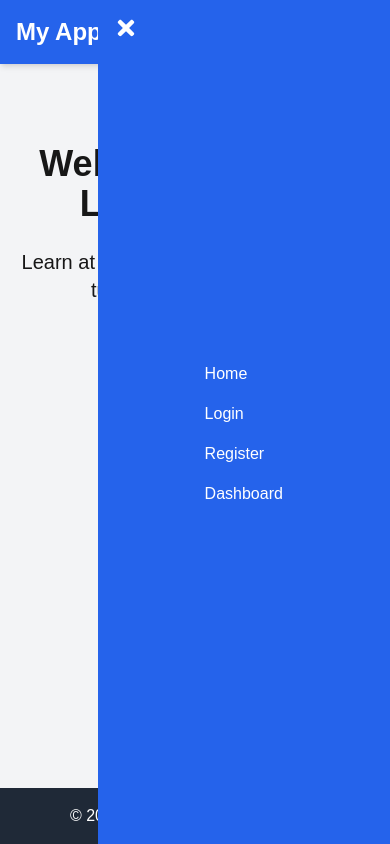
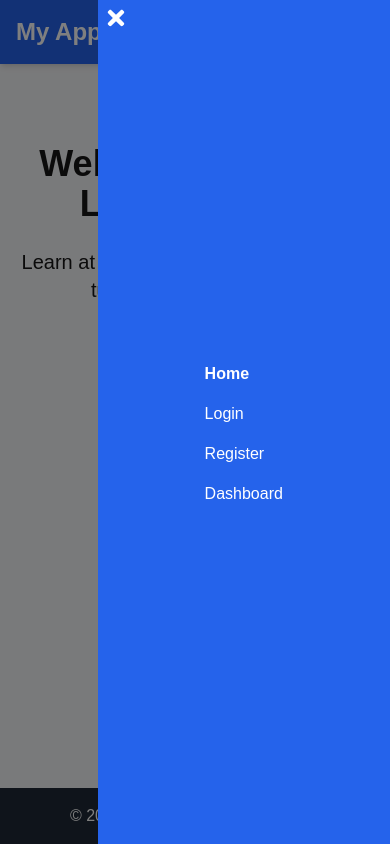
Before and after one commit to Sachinrajput76/quick-learning-app, a Next.js app: page / in a window 390 px wide. Both pictures are taken after a click on the button "Open menu". Built offline with nearby package versions, Linux system fonts and the light colour scheme.

Commit message:
[sprint-1] cross button adder for opened menu

```diff
--- a/app/component/headers.tsx
+++ b/app/component/headers.tsx
@@ -1,17 +1,18 @@
-"use client"
+"use client";
 import Link from 'next/link';
 import React, { useState, useEffect, useRef } from 'react';
-import { FaBars, FaTimes } from 'react-icons/fa'; // Importing icons
+import { FaBars, FaTimes } from 'react-icons/fa';
+import { usePathname } from 'next/navigation';
 
 export default function Header() {
   const [isMenuOpen, setIsMenuOpen] = useState(false);
-  const menuRef = useRef(null);
+  const menuRef = useRef<HTMLDivElement | null>(null);
+  const pathname = usePathname();
 
-  const toggleMenu = () => {
-    setIsMenuOpen(!isMenuOpen);
-  };
+  const toggleMenu = () => setIsMenuOpen(!isMenuOpen);
 
-  // Close the menu if clicking outside of the menu box
+  const handleLinkClick = () => setIsMenuOpen(false);
+
   useEffect(() => {
     const handleClickOutside = (event: MouseEvent) => {
       if (menuRef.current && !menuRef.current.contains(event.target as Node)) {
@@ -25,49 +26,83 @@ export default function Header() {
     };
   }, []);
 
+  const isActive = (path: string) => pathname === path;
+
   return (
-    <header className="bg-blue-600 text-white p-4 shadow-md">
+    <header className="bg-blue-600 text-white p-4 shadow-md" role="banner">
       <div className="max-w-screen-xl mx-auto flex justify-between items-center">
         <h1 className="text-2xl font-bold">My App</h1>
 
         {/* Mobile hamburger icon */}
         <div className="lg:hidden">
-          <button onClick={toggleMenu} className="text-2xl">
+          <button
+            onClick={toggleMenu}
+            className="text-2xl"
+            aria-label={isMenuOpen ? 'Close menu' : 'Open menu'}
+            aria-expanded={isMenuOpen}
+          >
             {isMenuOpen ? <FaTimes /> : <FaBars />}
           </button>
         </div>
 
-        {/* Navigation for desktop and mobile */}
+        {/* Backdrop for Mobile Menu */}
+        {isMenuOpen && (
+          <div
+            onClick={() => setIsMenuOpen(false)}
+            className="fixed inset-0 bg-black bg-opacity-50 z-10 lg:hidden"
+          />
+        )}
+
+        {/* Navigation */}
         <nav
           ref={menuRef}
-          className={`${
-            isMenuOpen
-              ? 'translate-x-0' // Menu is open, slide to position
-              : 'translate-x-full' // Menu is closed, hidden offscreen
-          } lg:translate-x-0 fixed top-0 right-0 w-3/4 bg-blue-600 text-white h-full flex flex-col items-center justify-center space-y-6 transition-all duration-500 lg:block lg:static lg:w-auto lg:h-auto lg:flex-row lg:space-x-6 lg:space-y-0`}
+          className={`${isMenuOpen ? 'translate-x-0' : 'translate-x-full'
+            } fixed top-0 right-0 w-3/4 bg-blue-600 text-white h-full flex flex-col items-center justify-center space-y-6 transition-all duration-500 z-20 lg:static lg:w-auto lg:h-auto lg:flex-row lg:space-x-6 lg:space-y-0 lg:translate-x-0`}
         >
-          {/* Cross Icon Positioned at Top Left of the Menu */}
-          {isMenuOpen && (
-            <button
-              onClick={toggleMenu}
-              className="absolute top-4 left-4 text-2xl text-white"
-            >
-              <FaTimes />
-            </button>
-          )}
-
+          {isMenuOpen && <button
+            onClick={toggleMenu}
+            className="text-2xl absolute top-1.5 left-1.5"
+            aria-label={isMenuOpen ? 'Close menu' : 'Open menu'}
+            aria-expanded={isMenuOpen}
+          >
+            {isMenuOpen ? <FaTimes /> : <FaBars />}
+          </button>}
           <ul className="space-y-4 lg:space-y-0 lg:flex lg:space-x-6">
             <li>
-              <Link href="/" className="hover:text-blue-300">Home</Link>
+              <Link
+                href="/"
+                onClick={handleLinkClick}
+                className={`hover:text-blue-300 ${isActive('/') ? 'font-bold' : ''}`}
+              >
+                Home
+              </Link>
             </li>
             <li>
-              <Link href="/login" className="hover:text-blue-300">Login</Link>
+              <Link
+                href="/login"
+                onClick={handleLinkClick}
+                className={`hover:text-blue-300 ${isActive('/login') ? 'font-bold' : ''}`}
+              >
+                Login
+              </Link>
             </li>
             <li>
-              <Link href="/register" className="hover:text-blue-300">Register</Link>
+              <Link
+                href="/register"
+                onClick={handleLinkClick}
+                className={`hover:text-blue-300 ${isActive('/register') ? 'font-bold' : ''}`}
+              >
+                Register
+              </Link>
             </li>
             <li>
-              <Link href="/dashboard" className="hover:text-blue-300">Dashboard</Link>
+              <Link
+                href="/dashboard"
+                onClick={handleLinkClick}
+                className={`hover:text-blue-300 ${isActive('/dashboard') ? 'font-bold' : ''}`}
+              >
+                Dashboard
+              </Link>
             </li>
           </ul>
         </nav>
```
